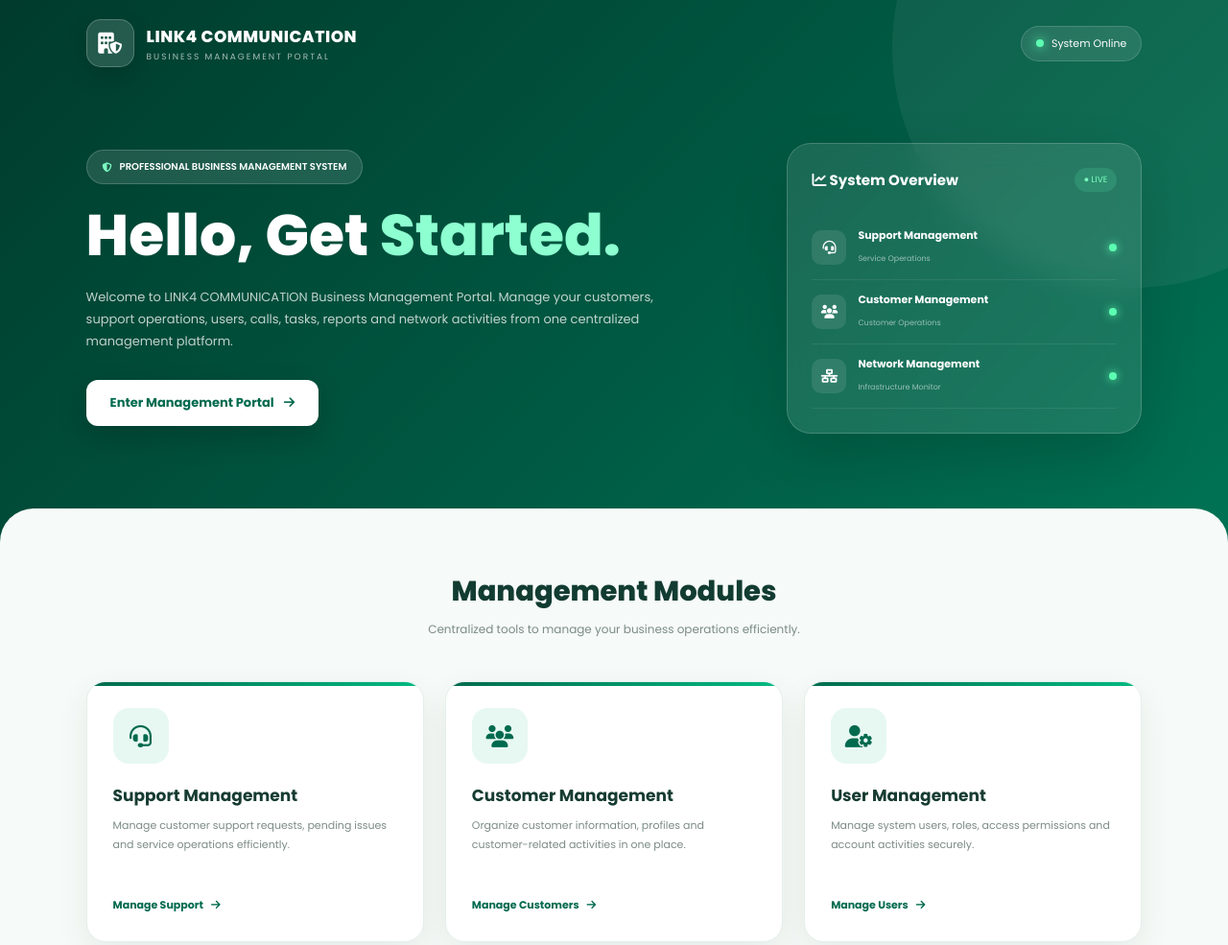
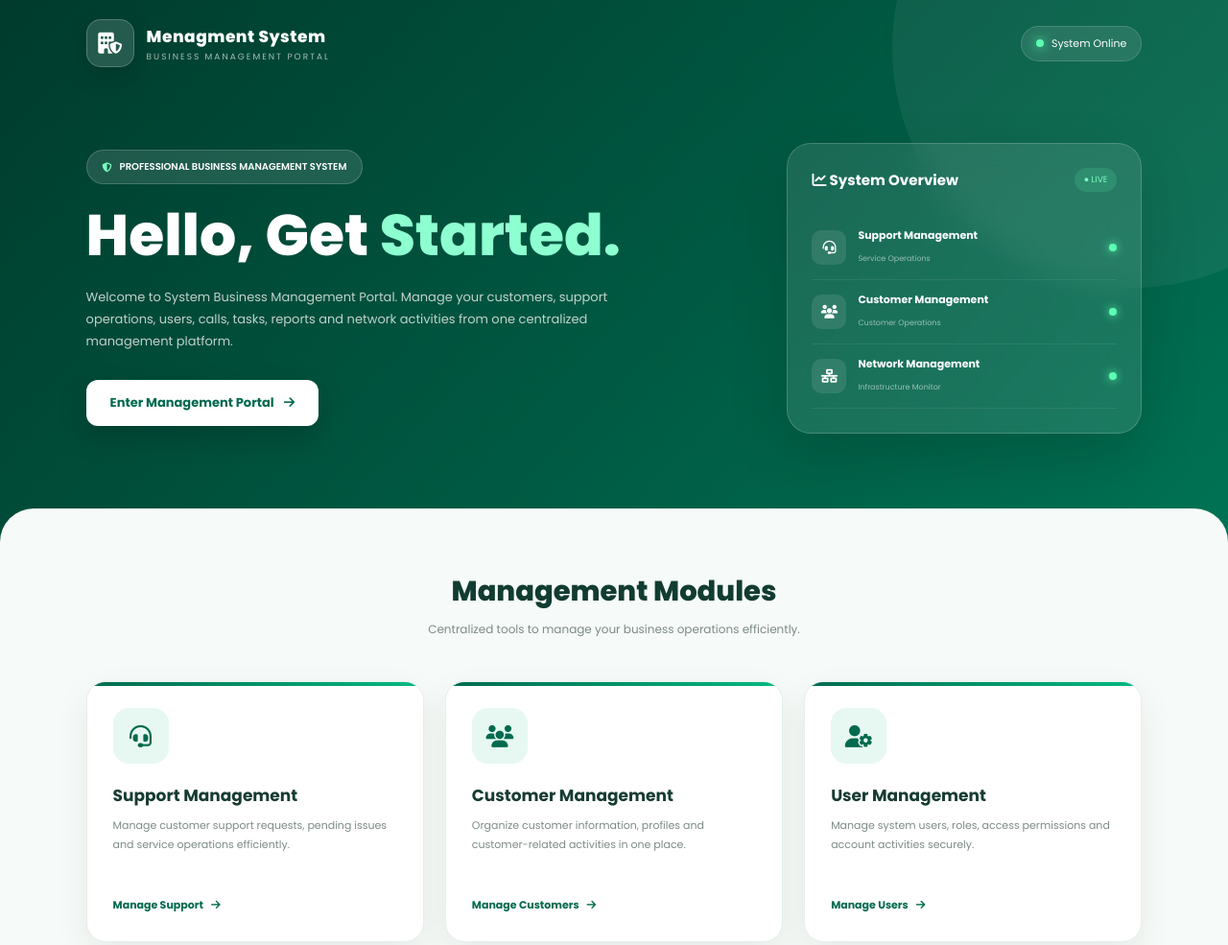
Before and after one commit to NET24BD/support-menagment, a plain HTML site: page index.html in a window 1280 px wide. Shown: the top 985 px of the page at 96% size. Drawn offline with Linux system fonts and the light colour scheme.

Commit message:
Update index.html

```diff
--- a/index.html
+++ b/index.html
@@ -1152,7 +1152,7 @@ body::after{
 
         <div class="logo-text">
 
-            <h2>LINK4 COMMUNICATION</h2>
+            <h2>Menagment System</h2>
 
             <span>BUSINESS MANAGEMENT PORTAL</span>
 
@@ -1205,7 +1205,7 @@ body::after{
 
         <p>
 
-            Welcome to LINK4 COMMUNICATION Business Management Portal.
+            Welcome to System Business Management Portal.
 
             Manage your customers, support operations, users, calls,
 
```
